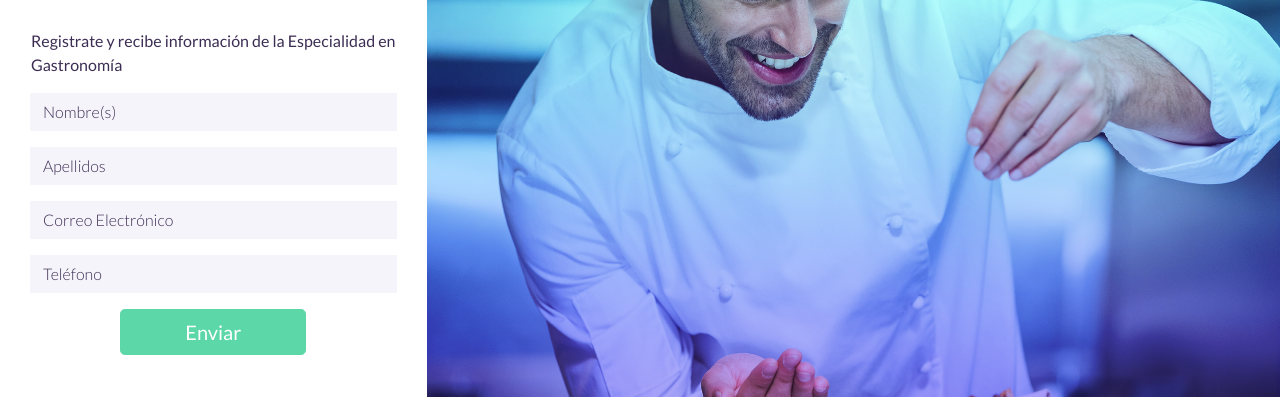
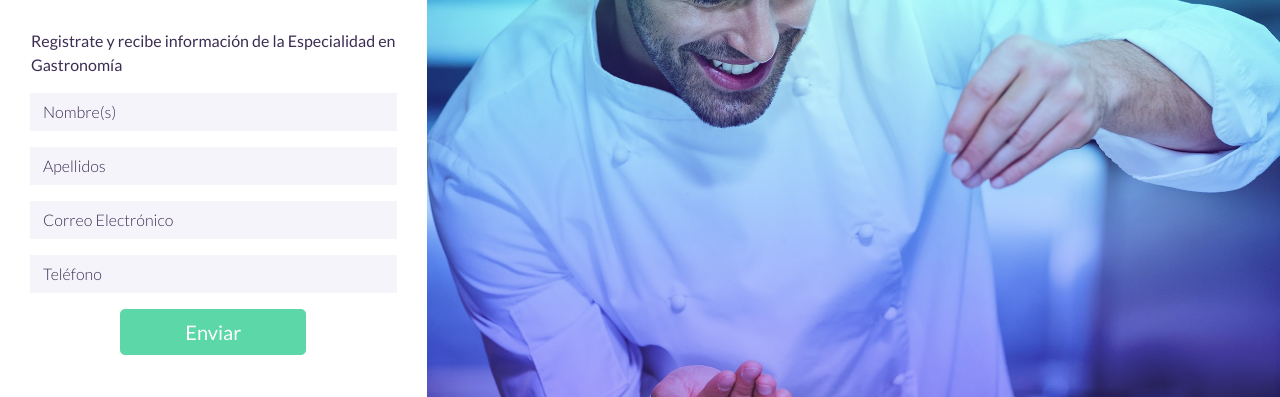
Before and after one commit to C4rl0s-4lb3rt0/3sd4i_lp, a plain HTML site: page index.html in a window 1280 px wide. Shown: the part 192-589 px from the top of the page. Drawn offline with nearby package versions, Linux system fonts and the light colour scheme; a script that the page names is missing.

Commit message:
imagens grandes en lp

```diff
--- a/index.html
+++ b/index.html
@@ -144,16 +144,16 @@
                 <div id="productosCarousel" class="carousel slide" data-ride="carousel">
                     <div class="carousel-inner" role="listbox">
                       <div class="carousel-item active">
-                        <img class="d-block img-fluid" src="m/img/prueba-img3.jpg"  alt="First slide">
+                        <img class="d-block img-fluid" src="m/img/slider-hdesdai-1-min.jpg"  alt="First slide">
                       </div>
                       <div class="carousel-item">
-                        <img class="d-block img-fluid" src="m/img/prueba-img3.jpg"  alt="First slide">
+                        <img class="d-block img-fluid" src="m/img/slider-hdesdai-2-min.jpg"  alt="First slide">
                       </div>
                       <div class="carousel-item">
-                         <img class="d-block img-fluid" src="m/img/prueba-img3.jpg"  alt="First slide">
+                         <img class="d-block img-fluid" src="m/img/slider-hdesdai-3-min.jpg"  alt="First slide">
                       </div>
                        <div class="carousel-item">
-                         <img class="d-block img-fluid" src="m/img/prueba-img3.jpg"  alt="First slide">
+                         <img class="d-block img-fluid" src="m/img/slider-hdesdai-4-min.jpg"  alt="First slide">
                       </div>
                     </div>
                     <a class="carousel-control-prev" href="#productosCarousel" role="button" data-slide="prev"></a>
```
Also changed, not shown: m/img/imagenes-lp-b-1-min.jpg (deleted), m/img/imagenes-lp-b-2-min.jpg (deleted), m/img/imagenes-lp-b-3-min.jpg (deleted), m/img/imagenes-lp-b-4-min.jpg (deleted), m/img/prueba-img3.jpg (deleted), m/img/slider-hdesdai-1-min.jpg (added), m/img/slider-hdesdai-2-min.jpg (added), m/img/slider-hdesdai-3-min.jpg (added), m/img/slider-hdesdai-4-min.jpg (added).
